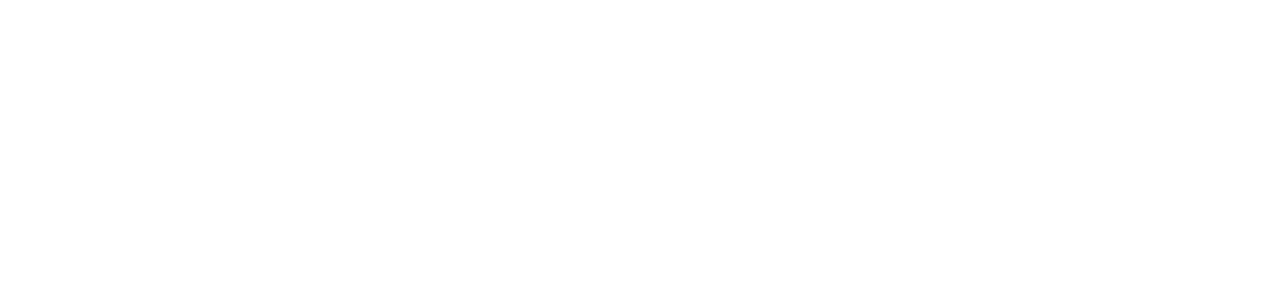
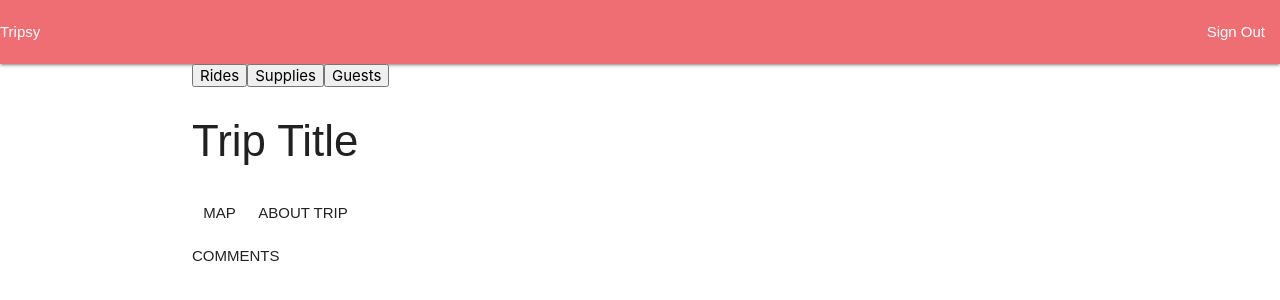
Before and after one commit to rlcarmody/tripsy, a React (Create React App) app in the folder client/: page /tripdash in a window 1280 px wide. Shown: the top 300 px of the page. Built offline with nearby package versions, Linux system fonts and the light colour scheme.

Commit message:
fixed router meta issue

```diff
--- a/client/src/App.js
+++ b/client/src/App.js
@@ -4,22 +4,31 @@ import './App.css';
 import Signup from './components/Signup';
 import Login from './components/Login';
 import Home from './components/Home';
-
+import TripDash from './components/TripDash';
+import Rides from './components/Rides';
+import Supplies from './components/Supplies';
+import Guests from './components/Guests';
 
 class App extends Component {
   render() {
     return (
 
-
       <Router>
 
         <Route exact path="/" component={Signup} />
 
-
         <Route path="/login" component={Login} />
 
+        <Route path="/home" component={Home} />
 
-        <Route path="/home" component={Home} />
+        <Route path="/tripdash" component={TripDash} />
+
+        <Route path="/rides" component={Rides} />
+
+        <Route path="/supplies" component={Supplies} />
+
+        <Route path="/guests" component={Guests} />
+
 
       </Router>
 
--- /dev/null
+++ b/client/src/components/Guests.js
@@ -0,0 +1,58 @@
+import React, { Component } from 'react';
+import { BrowserRouter as Router, Route, Link } from 'react-router-dom';
+
+import Nav from './Nav';
+
+class Guests  extends Component {
+
+ render () {
+     return (
+         <Router>
+
+             <Nav />
+
+             <div className='container'>
+
+                 <div className='row'>
+                     <section>
+                        <Link to='/rides'><button>Rides</button></Link>
+                        <Link to='/supplies'><button>Supplies</button></Link>
+                        <Link to='/guests'><button>Guests</button></Link>
+                     </section>
+
+                 </div>
+
+                <div className='headline row'>
+                    <section>
+                        <h3>Rides</h3>
+                    </section>
+
+                </div>
+
+                <div className='row'>
+                    <div className='col'>
+                        <section>
+                            <div>MAP</div>
+                        </section>
+                    </div>
+                    <div className='col'>
+                        <section>
+                            <div className='aboutTrip'>ABOUT TRIP</div>
+                        </section>
+                    </div>
+                </div>
+
+                <div className='row'>
+                    <section>
+                        <div>COMMENTS</div>
+                    </section>
+                </div>
+
+             </div>
+
+         </Router>
+
+        )
+    }
+}
+export default Guests;
--- a/client/src/components/Home.js
+++ b/client/src/components/Home.js
@@ -1,5 +1,5 @@
 import React, { Component } from 'react';
-import { BrowserRouter as Router, Route, Link} from 'react-router-dom';
+import { BrowserRouter as Router, Route, Link } from 'react-router-dom';
 
 import Nav from './Nav';
 import MyTrips from './MyTrips';
@@ -15,7 +15,7 @@ class Home extends Component {
 
              <div className='container'>
                 <div className='row homeBanner jumbotron'>
-                    <div class='col'>
+                    <div className='col'>
                         <h2 className='headline'>Tripsy Home Page</h2>
                     </div>
                 </div>
--- a/client/src/components/Login.js
+++ b/client/src/components/Login.js
@@ -1,5 +1,5 @@
 import React, { Component } from 'react';
-import { BrowserRouter as Router, Route, Link } from 'react-router-dom';
+import { BrowserRouter as Router, Link } from 'react-router-dom';
 
 
 class Login extends Component {
--- a/client/src/components/MyTrips.js
+++ b/client/src/components/MyTrips.js
@@ -1,10 +1,11 @@
 import React, { Component } from 'react';
+import { BrowserRouter as Router, Route, Link } from 'react-router-dom';
 
 class MyTrips extends Component {
 
     render() {
         return (
-            <h6>My Trips Render Here :)</h6>
+            <Link to='/tripdash'>My Trips Will Render Here :)</Link>
         )
     }
 }
--- a/client/src/components/Nav.js
+++ b/client/src/components/Nav.js
@@ -3,19 +3,16 @@ import { BrowserRouter as Router, Route, Link } from 'react-router-dom';
 
 export default class Nav extends Component {
 
-
   render() {
     return (
         <nav>
-        <div class="nav-wrapper">
-          <a href="#" class="brand-logo">Tripsy</a>
-          <ul id="nav-mobile" class="right hide-on-med-and-down">
+        <div className="nav-wrapper">
+          <Link to='/home'>Tripsy</Link>
+          <ul id="nav-mobile" className="right hide-on-med-and-down">
             <Link to='/login'>Sign Out</Link>
-
           </ul>
         </div>
       </nav>
-
     );
   }
 }
--- /dev/null
+++ b/client/src/components/Rides.js
@@ -0,0 +1,58 @@
+import React, { Component } from 'react';
+import { BrowserRouter as Router, Route, Link } from 'react-router-dom';
+
+import Nav from './Nav';
+
+class TripDash extends Component {
+
+ render () {
+     return (
+         <Router>
+
+             <Nav />
+
+             <div className='container'>
+
+                 <div className='row'>
+                     <section>
+                        <Link to='/rides'><button>Rides</button></Link>
+                        <Link to='/supplies'><button>Supplies</button></Link>
+                        <Link to='/guests'><button>Guests</button></Link>
+                     </section>
+
+                 </div>
+
+                <div className='headline row'>
+                    <section>
+                        <h3>Rides</h3>
+                    </section>
+
+                </div>
+
+                <div className='row'>
+                    <div className='col'>
+                        <section>
+                            <div>MAP</div>
+                        </section>
+                    </div>
+                    <div className='col'>
+                        <section>
+                            <div className='aboutTrip'>ABOUT TRIP</div>
+                        </section>
+                    </div>
+                </div>
+
+                <div className='row'>
+                    <section>
+                        <div>COMMENTS</div>
+                    </section>
+                </div>
+
+             </div>
+
+         </Router>
+
+        )
+    }
+}
+export default TripDash;
--- /dev/null
+++ b/client/src/components/Supplies.js
@@ -0,0 +1,58 @@
+import React, { Component } from 'react';
+import { BrowserRouter as Router, Route, Link } from 'react-router-dom';
+
+import Nav from './Nav';
+
+class Supplies extends Component {
+
+ render () {
+     return (
+         <Router>
+
+             <Nav />
+
+             <div className='container'>
+
+                 <div className='row'>
+                     <section>
+                        <Link to='/rides'><button>Rides</button></Link>
+                        <Link to='/supplies'><button>Supplies</button></Link>
+                        <Link to='/guests'><button>Guests</button></Link>
+                     </section>
+
+                 </div>
+
+                <div className='headline row'>
+                    <section>
+                        <h3>Rides</h3>
+                    </section>
+
+                </div>
+
+                <div className='row'>
+                    <div className='col'>
+                        <section>
+                            <div>MAP</div>
+                        </section>
+                    </div>
+                    <div className='col'>
+                        <section>
+                            <div className='aboutTrip'>ABOUT TRIP</div>
+                        </section>
+                    </div>
+                </div>
+
+                <div className='row'>
+                    <section>
+                        <div>COMMENTS</div>
+                    </section>
+                </div>
+
+             </div>
+
+         </Router>
+
+        )
+    }
+}
+export default Supplies;
--- /dev/null
+++ b/client/src/components/TripDash.js
@@ -0,0 +1,53 @@
+import React, { Component } from 'react';
+import { BrowserRouter as Router, Route, Link } from 'react-router-dom';
+
+import Nav from './Nav';
+
+class TripDash extends Component {
+
+ render () {
+     return (
+
+        <div>
+             <Nav />
+             <div className='container'>
+                 <div className='row'>
+                     <section>
+                        <Link to='/rides'><button>Rides</button></Link>
+                        <Link to='/supplies'><button>Supplies</button></Link>
+                        <Link to='/guests'><button>Guests</button></Link>
+                     </section>
+                 </div>
+                <div className='headline row'>
+                    <section>
+                        <h3>Trip Title</h3>
+                    </section>
+                </div>
+
+                <div className='row'>
+                    <div className='col'>
+                        <section>
+                            <div>MAP</div>
+                        </section>
+                    </div>
+                    <div className='col'>
+                        <section>
+                            <div className='aboutTrip'>ABOUT TRIP</div>
+                        </section>
+                    </div>
+                </div>
+
+                <div className='row'>
+                    <section>
+                        <div>COMMENTS</div>
+                    </section>
+                </div>
+
+             </div>
+             </div>
+
+
+        )
+    }
+}
+export default TripDash;
```
Also changed, not shown: client/src/components/NewTrip.js (added), 2 other files (tests, documents, lock files or other folders).
